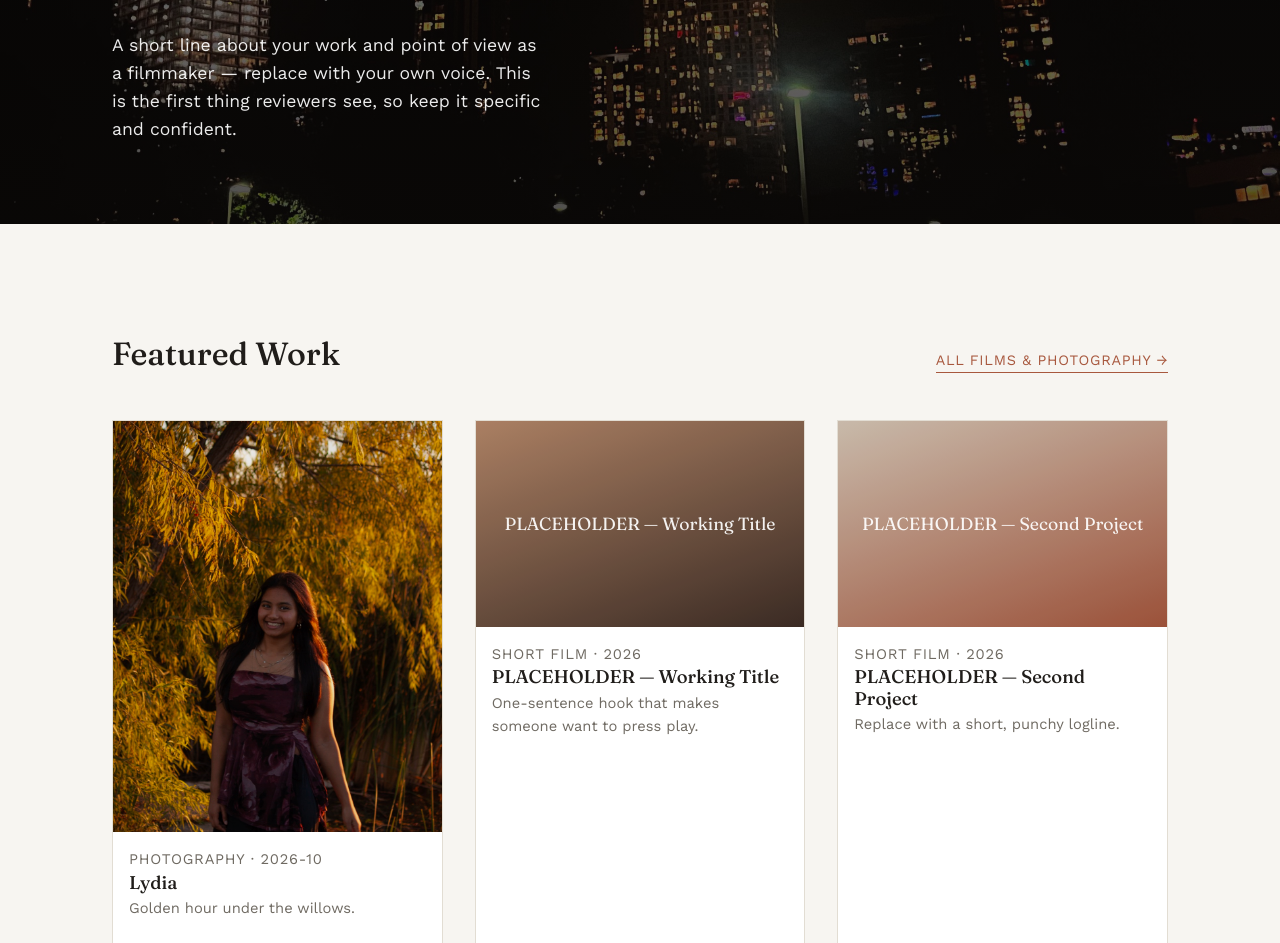
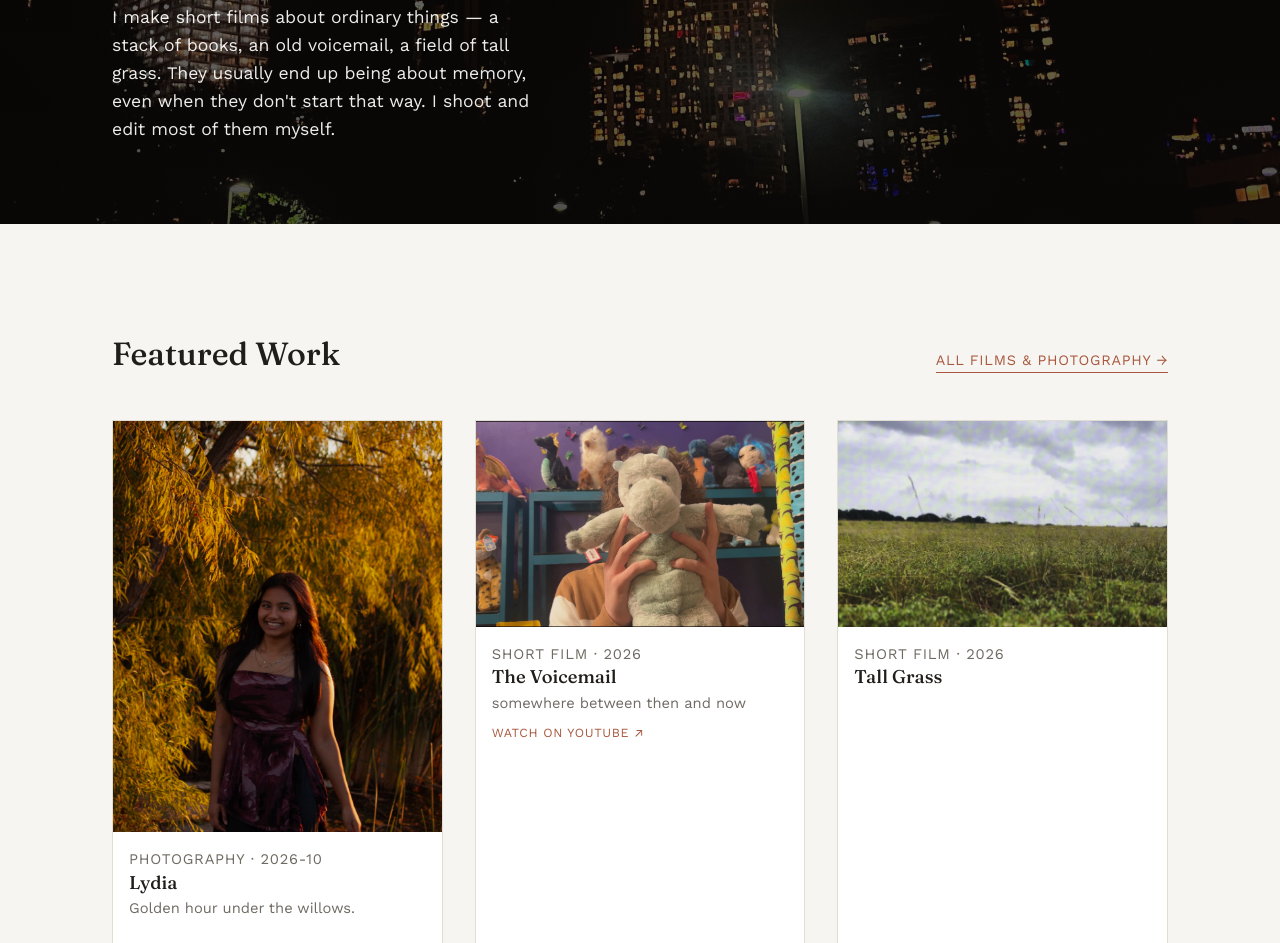
Before and after one commit to linscombe/kate, a plain HTML site: page index.html in a window 1280 px wide. Shown: the part 466-1409 px from the top of the page. Drawn offline with nearby package versions, Linux system fonts and the light colour scheme.

Commit message:
Add three short films, rewrite hero and About, clear placeholders
Films now live on the site as YouTube embeds, each with a local card
thumbnail pulled from the film itself:

- Books (Director / Editor / Cinematographer)
- Tall Grass (Cinematographer / Editor)
- The Voicemail (Director)

The Voicemail's embed is blocked by a music copyright claim, so its card
opens the film on YouTube in a new tab and shows a "Watch on YouTube"
line. Its embedUrl is kept: delete the watchUrl field once the claim is
resolved and the in-page player returns.

Film entries also accept videoUrl to play a file served from this repo,
though embeds remain the default.

Site copy:
- New homepage hero in Kate's own voice
- About pared back to a few lines; dropped the empty portrait box, the
  resume button that linked nowhere, and the goals list
- Removed the Vimeo and LinkedIn placeholder cards
- Removed the remaining placeholder film and five placeholder photos

Co-Authored-By: Claude Opus 5 <noreply@anthropic.com>

```diff
--- a/css/style.css
+++ b/css/style.css
@@ -332,7 +332,31 @@ p {
   margin-bottom: 0;
 }
 
+/* Shown on films that open on YouTube rather than in the in-page player. */
+.card-body p.card-link {
+  margin-top: var(--space-xs);
+  font-size: 0.78rem;
+  text-transform: uppercase;
+  letter-spacing: 0.05em;
+  color: var(--color-accent);
+}
+
 /* ---------- About page ---------- */
+
+/* Pared-back About page: a few lines of text, no portrait or sidebar. */
+.about-simple {
+  max-width: 54ch;
+}
+
+.about-simple p {
+  font-size: 1.05rem;
+  margin-bottom: var(--space-sm);
+}
+
+.about-simple .about-contact {
+  margin-top: var(--space-md);
+  color: var(--color-text-muted);
+}
 
 .about-layout {
   display: grid;
@@ -471,10 +495,13 @@ p {
   width: 100%;
 }
 
-.modal-video iframe {
+.modal-video iframe,
+.modal-video video {
   width: 100%;
   height: 100%;
   border: none;
+  display: block;
+  background: #000;
 }
 
 .modal-body {
--- a/data/films.json
+++ b/data/films.json
@@ -1,32 +1,36 @@
 [
   {
+    "id": "f4",
+    "title": "Books",
+    "year": "2026",
+    "date": "2026-08-10",
+    "role": "Director / Editor / Cinematographer",
+    "logline": "You never know the whole story until you turn the page.",
+    "description": "A short personal piece about books — the things that stack up on our nightstand.",
+    "image": "images/books-poster.jpg",
+    "embedUrl": "https://www.youtube.com/embed/gxp6FUvsmWk"
+  },
+  {
     "id": "f1",
-    "title": "PLACEHOLDER — Working Title",
+    "title": "Tall Grass",
     "year": "2026",
-    "date": "2026-06",
-    "role": "Director / Editor",
-    "logline": "One-sentence hook that makes someone want to press play.",
-    "description": "A short paragraph (2-4 sentences) with more context: what the film is about, why you made it, festival selections or awards if any, and your specific role on the project.",
-    "embedUrl": "https://www.youtube.com/embed/REPLACE_WITH_VIDEO_ID"
+    "date": "2026-08-27",
+    "role": "Cinematographer / Editor",
+    "logline": "",
+    "description": "Shot and edited by Kate Linscombe.",
+    "image": "images/tall-grass-poster.jpg",
+    "embedUrl": "https://www.youtube.com/embed/7Ijql1e3KpE"
   },
   {
     "id": "f2",
-    "title": "PLACEHOLDER — Second Project",
+    "title": "The Voicemail",
     "year": "2026",
-    "date": "2026-03",
-    "role": "Cinematographer",
-    "logline": "Replace with a short, punchy logline.",
-    "description": "Replace with the full description for this project.",
-    "embedUrl": "https://player.vimeo.com/video/REPLACE_WITH_VIDEO_ID"
-  },
-  {
-    "id": "f3",
-    "title": "PLACEHOLDER — Third Project",
-    "year": "2025",
-    "date": "2025-11",
-    "role": "Writer / Director",
-    "logline": "Replace with a short, punchy logline.",
-    "description": "Replace with the full description for this project.",
-    "embedUrl": "https://www.youtube.com/embed/REPLACE_WITH_VIDEO_ID"
+    "date": "2026-09",
+    "role": "Director",
+    "logline": "somewhere between then and now",
+    "description": "An old voicemail and everything that comes with it by Kate Linscombe.",
+    "embedUrl": "https://www.youtube.com/embed/sFI86xl2Kl8",
+    "image": "images/the-voicemail-poster.jpg",
+    "watchUrl": "https://www.youtube.com/watch?v=sFI86xl2Kl8"
   }
 ]
--- a/data/photography.json
+++ b/data/photography.json
@@ -1,8 +1,18 @@
 [
-  { "id": "p1", "title": "Deer in the Woods", "category": "Wildlife", "date": "2025-03", "caption": "Shot in Blanco, TX on Nikon D100. The best shots are often the ones you don't plan.", "image": "images/deer-in-the-woods.jpg" },
-  { "id": "p2", "title": "PLACEHOLDER — Photo Title", "category": "Landscape", "date": "2025-02", "caption": "Replace with real caption." },
-  { "id": "p3", "title": "PLACEHOLDER — Photo Title", "category": "On-Set / BTS", "date": "2025-01", "caption": "Replace with real caption." },
-  { "id": "p4", "title": "PLACEHOLDER — Photo Title", "category": "Street", "date": "2024-12", "caption": "Replace with real caption." },
-  { "id": "p5", "title": "Lydia", "category": "Portrait", "date": "2026-10", "caption": "Golden hour under the willows.", "image": "images/lydia.jpg" },
-  { "id": "p6", "title": "PLACEHOLDER — Photo Title", "category": "Landscape", "date": "2024-10", "caption": "Replace with real caption." }
+  {
+    "id": "p1",
+    "title": "Deer in the Woods",
+    "category": "Wildlife",
+    "date": "2025-03",
+    "caption": "Shot in Blanco, TX on Nikon D100. The best shots are often the ones you don't plan.",
+    "image": "images/deer-in-the-woods.jpg"
+  },
+  {
+    "id": "p5",
+    "title": "Lydia",
+    "category": "Portrait",
+    "date": "2026-10",
+    "caption": "Golden hour under the willows.",
+    "image": "images/lydia.jpg"
+  }
 ]
--- a/index.html
+++ b/index.html
@@ -32,7 +32,7 @@
   <div class="hero-inner">
     <p class="hero-eyebrow">Filmmaker &amp; Photographer</p>
     <h1>Kate Linscombe</h1>
-    <p>A short line about your work and point of view as a filmmaker — replace with your own voice. This is the first thing reviewers see, so keep it specific and confident.</p>
+    <p>I make short films about ordinary things &mdash; a stack of books, an old voicemail, a field of tall grass. They usually end up being about memory, even when they don't start that way. I shoot and edit most of them myself.</p>
   </div>
 </section>
 
--- a/js/featured.js
+++ b/js/featured.js
@@ -23,7 +23,7 @@ document.addEventListener("DOMContentLoaded", () => {
       el.addEventListener("click", () => {
         const item = items[i];
         if (item.type === "film") {
-          openVideoModal(item.data);
+          openFilm(item.data);
         } else {
           openImageModal(item.data);
         }
@@ -42,6 +42,7 @@ function featuredCard(item) {
         <p class="card-meta">${isFilm ? "Short Film" : "Photography"} &middot; ${escapeHtml(d.year || d.date)}</p>
         <h3>${escapeHtml(d.title)}</h3>
         <p>${escapeHtml(d.logline || d.caption || "")}</p>
+        ${isFilm && d.watchUrl ? '<p class="card-link">Watch on YouTube &#8599;</p>' : ""}
       </div>
     </div>
   `;
--- a/js/main.js
+++ b/js/main.js
@@ -42,14 +42,33 @@ function closeModal() {
   body.innerHTML = "";
 }
 
+// Entry point for a film click. A film with watchUrl opens on YouTube in a
+// new tab instead of showing a player that errors — used when an embed is
+// blocked (e.g. a music copyright claim). Drop watchUrl to go back to the
+// in-page player.
+function openFilm(film) {
+  if (film.watchUrl) {
+    window.open(film.watchUrl, "_blank", "noopener,noreferrer");
+    return;
+  }
+  openVideoModal(film);
+}
+
 function openVideoModal(film) {
   const overlay = document.getElementById("modal-overlay");
   const body = document.getElementById("modal-body");
+  // videoUrl = a file served from this site (video/*.mp4).
+  // embedUrl = a YouTube/Vimeo embed. Self-hosted wins when both are set.
+  const player = film.videoUrl
+    ? `<video src="${film.videoUrl}" title="${escapeHtml(film.title)}"
+        ${film.image ? `poster="${film.image}"` : ""}
+        controls autoplay playsinline preload="metadata"></video>`
+    : `<iframe src="${film.embedUrl}" title="${escapeHtml(film.title)}"
+        allow="accelerometer; autoplay; clipboard-write; encrypted-media; gyroscope; picture-in-picture"
+        allowfullscreen></iframe>`;
   body.innerHTML = `
     <div class="modal-video">
-      <iframe src="${film.embedUrl}" title="${escapeHtml(film.title)}"
-        allow="accelerometer; autoplay; clipboard-write; encrypted-media; gyroscope; picture-in-picture"
-        allowfullscreen></iframe>
+      ${player}
     </div>
     <div class="modal-body">
       <p class="card-meta">${escapeHtml(film.year)} &middot; ${escapeHtml(film.role)}</p>
```
Also changed, not shown: about.html (+5 -24 lines), js/films.js (+3 -4 lines), social.html (+0 -8 lines), images/books-poster.jpg (added), images/tall-grass-poster.jpg (added), images/the-voicemail-poster.jpg (added), 1 other file.
